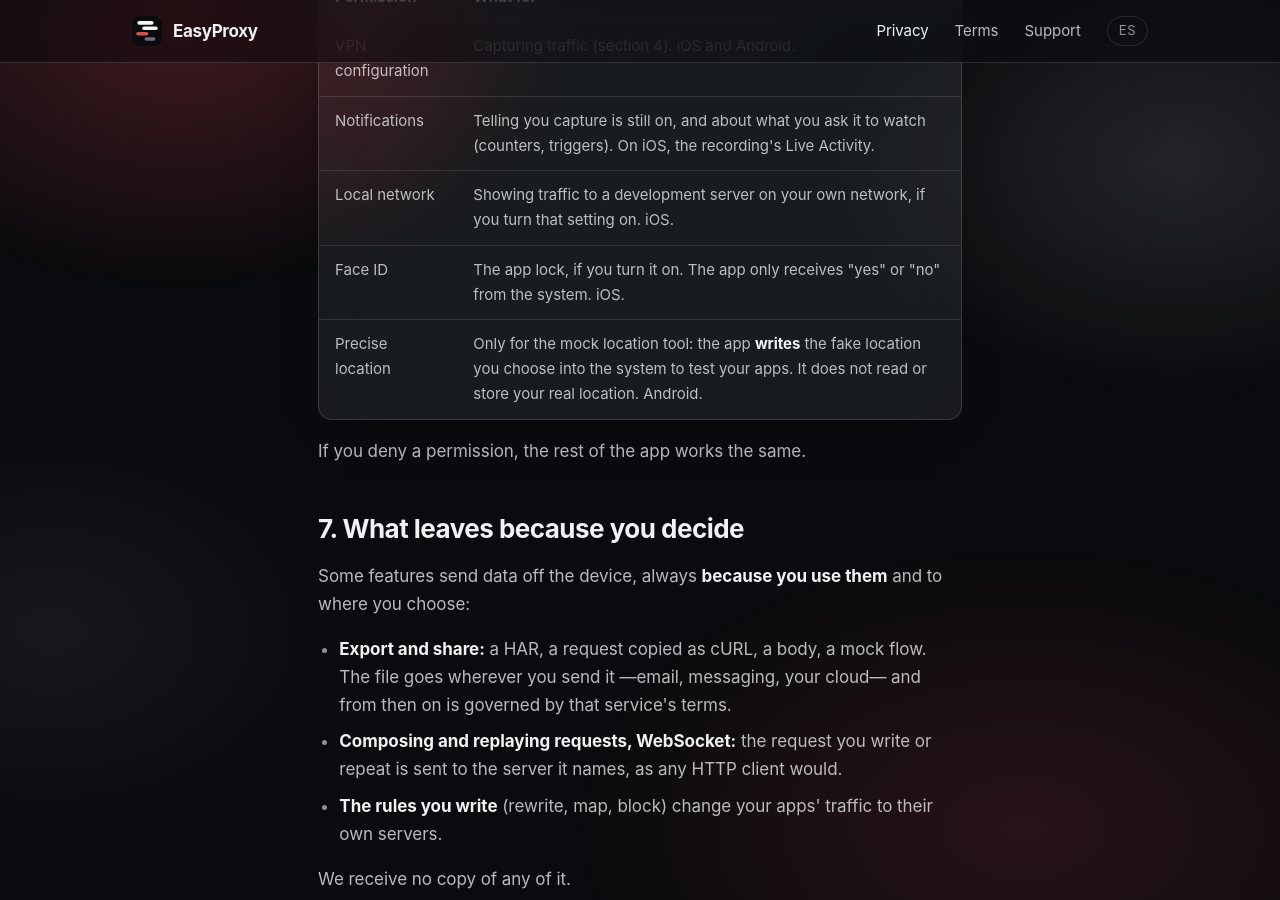
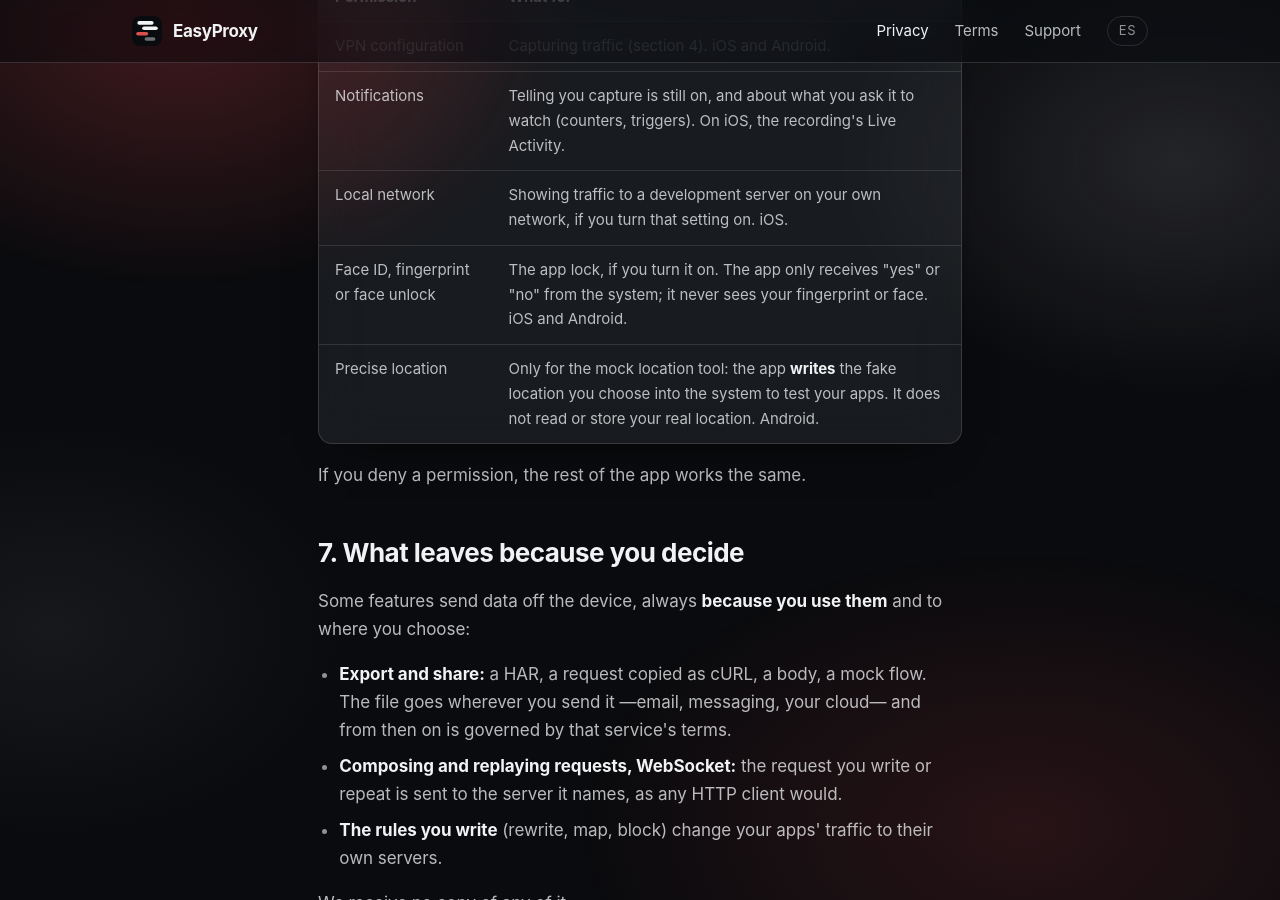
Before and after one commit to Factory-Soft-Lab/easyproxy-landing, a Jekyll site: the page built from en/privacy.html, in a window 1280 px wide and 900 px high, scrolled down 2870 px. Built offline with Jekyll 4.4.1, drawn with Linux system fonts in a browser that asks for light colours; some of the changed text lies outside the part shown.

Commit message:
fix(privacidad): el bloqueo de la app tambien usa huella o rostro en Android
Co-Authored-By: Claude Opus 5 <noreply@anthropic.com>
Claude-Session: https://claude.ai/code/session_01JKzHJUgp1B359o6Ru5pphH

```diff
--- a/en/privacy.html
+++ b/en/privacy.html
@@ -144,7 +144,7 @@ description: What EasyProxy does with the traffic it captures, the local VPN, th
             <tr><td>VPN configuration</td><td>Capturing traffic (section 4). iOS and Android.</td></tr>
             <tr><td>Notifications</td><td>Telling you capture is still on, and about what you ask it to watch (counters, triggers). On iOS, the recording's Live Activity.</td></tr>
             <tr><td>Local network</td><td>Showing traffic to a development server on your own network, if you turn that setting on. iOS.</td></tr>
-            <tr><td>Face ID</td><td>The app lock, if you turn it on. The app only receives "yes" or "no" from the system. iOS.</td></tr>
+            <tr><td>Face ID, fingerprint or face unlock</td><td>The app lock, if you turn it on. The app only receives "yes" or "no" from the system; it never sees your fingerprint or face. iOS and Android.</td></tr>
             <tr><td>Precise location</td><td>Only for the mock location tool: the app <strong>writes</strong> the fake location you choose into the system to test your apps. It does not read or store your real location. Android.</td></tr>
           </tbody>
         </table>
--- a/privacidad.html
+++ b/privacidad.html
@@ -146,7 +146,7 @@ description: Qué hace EasyProxy con el tráfico que captura, la VPN local, el c
             <tr><td>Configuración de VPN</td><td>Capturar el tráfico (punto 4). iOS y Android.</td></tr>
             <tr><td>Notificaciones</td><td>Avisarte de que la captura sigue encendida y de lo que tú pidas vigilar (contadores, disparadores). En iOS, la Actividad en directo de la grabación.</td></tr>
             <tr><td>Red local</td><td>Ver el tráfico contra un servidor de desarrollo de tu propia red, si enciendes ese ajuste. iOS.</td></tr>
-            <tr><td>Face ID</td><td>El bloqueo de la app, si lo activas. La app sólo recibe «sí» o «no» del sistema. iOS.</td></tr>
+            <tr><td>Face ID, huella o rostro</td><td>El bloqueo de la app, si lo activas. La app sólo recibe «sí» o «no» del sistema; nunca ve tu huella ni tu cara. iOS y Android.</td></tr>
             <tr><td>Ubicación precisa</td><td>Sólo para la herramienta de ubicación simulada: la app <strong>escribe</strong> en el sistema la ubicación falsa que eliges para probar tus apps. No lee ni guarda tu ubicación real. Android.</td></tr>
           </tbody>
         </table>
```
Also changed, not shown: other parts of en/privacy.html (+2 -2 lines), other parts of privacidad.html (+1 -1 lines).
